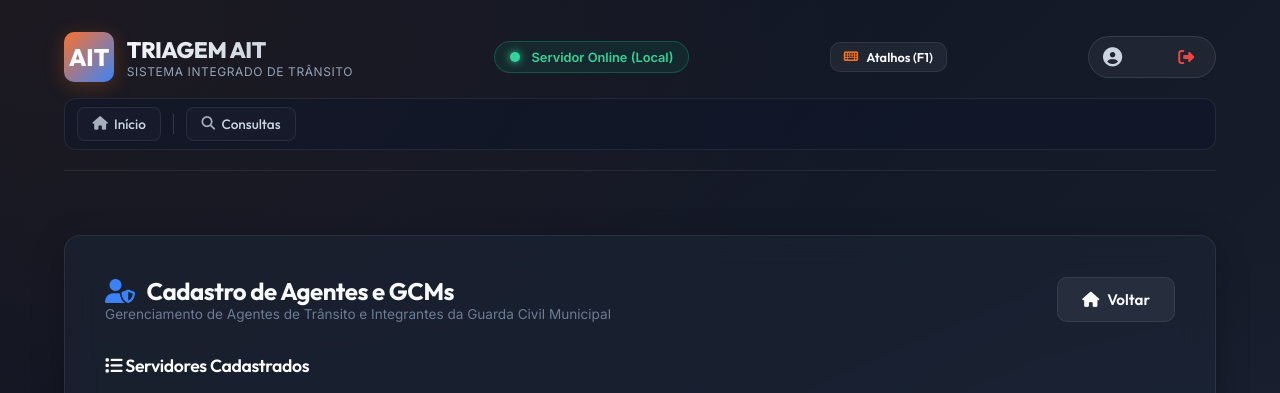
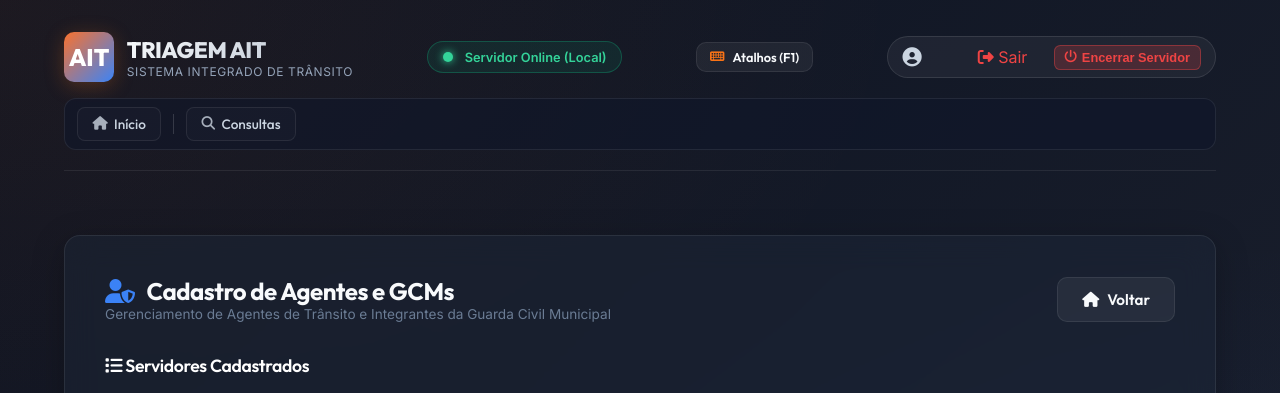
Before and after one commit to wMyster/Triagem-AITs, a Flask app: template templates/agentes.html in a window 1280 px wide. Shown: the top 393 px of the page. Run offline with Flask 3, Linux system fonts and the light colour scheme; the template is opened without the code that fills it, so the values that code supplies are empty; the visitor is signed in with stand-in values (Sample User, id 1).

Commit message:
feat: Versao 2.0 com reset total do banco e usuarios e botao de encerramento do servidor no cabecalho e login

```diff
--- a/app.py
+++ b/app.py
@@ -230,6 +230,20 @@ def logout():
     session.pop("user", None)
     flash("Sessão encerrada com sucesso. O servidor Triagem AIT continua ativo na barra de tarefas (próximo ao relógio).", "info")
     return redirect(url_for("login"))
+
+@app.route("/system/shutdown", methods=["POST"])
+def system_shutdown():
+    user = session.get("user", {})
+    user_name = user.get("username", "DESCONHECIDO")
+    user_setor = user.get("setor", "SISTEMA")
+    log_auditoria(user_name, user_setor, "SHUTDOWN_SERVIDOR", justificativa="Encerramento manual do servidor via interface")
+
+    def kill_process():
+        time.sleep(0.5)
+        os._exit(0)
+
+    threading.Thread(target=kill_process, daemon=True).start()
+    return jsonify({"status": "shutdown", "message": "Servidor encerrado com sucesso!"})
 
 # --- Dashboard Principal ---
 @app.route("/")
--- a/scripts/clean_database.py
+++ b/scripts/clean_database.py
@@ -14,7 +14,6 @@ def clean_database():
     usuarios_padrao = [
         ("admin", "Administrador Geral", "0000", "admin123!", "setor_publico", "admin"),
         ("triagem", "Operador Triagem", "1001", "triagem123!", "setor_publico", "transporte"),
-        ("transporte", "Operador Triagem (Legacy)", "1002", "triagem123!", "setor_publico", "transporte"),
         ("dct", "Conferente DCT", "2002", "dct123!", "setor_publico", "dct"),
         ("empresa", "Conferente Empresa Processamento", "3003", "empresa123!", "empresa_processamento", "empresa"),
         ("consulta", "Usuário de Consulta", "4004", "consulta123!", "setor_publico", "consulta")
--- a/templates/layout.html
+++ b/templates/layout.html
@@ -128,8 +128,11 @@
                         </span>
                     </div>
                     <a href="{{ url_for('logout') }}" title="Sair do sistema" style="color: #ef4444; margin-left: 0.4rem; padding: 0.2rem 0.4rem; text-decoration: none;">
-                        <i class="fa-solid fa-right-from-bracket"></i>
+                        <i class="fa-solid fa-right-from-bracket"></i> Sair
                     </a>
+                    <button onclick="shutdownSystem()" title="Encerrar Servidor do Sistema" style="background: rgba(239, 68, 68, 0.2); border: 1px solid rgba(239, 68, 68, 0.4); color: #ef4444; border-radius: 0.4rem; padding: 0.25rem 0.6rem; font-size: 0.8rem; font-weight: 600; cursor: pointer; display: flex; align-items: center; gap: 0.3rem; margin-left: 0.5rem;" id="btn-shutdown-nav">
+                        <i class="fa-solid fa-power-off"></i> Encerrar Servidor
+                    </button>
                 </div>
                 {% endif %}
             </div>
@@ -230,6 +233,21 @@
 
     <!-- Javascript for Dynamic Date, Network Health Monitoring and interactions -->
     <script>
+        function shutdownSystem() {
+            if (confirm("Deseja realmente fechar o sistema e encerrar o servidor nesta máquina?\n\nIsso desligará o processo em segundo plano.")) {
+                fetch('/system/shutdown', { method: 'POST' })
+                    .then(res => res.json())
+                    .then(data => {
+                        alert("Servidor encerrado com sucesso! Você pode fechar esta aba.");
+                        window.close();
+                    })
+                    .catch(err => {
+                        alert("Servidor encerrado.");
+                        window.close();
+                    });
+            }
+        }
+
         function updateDate() {
             const footerElement = document.getElementById("footer-date-text");
             const options = { weekday: 'long', year: 'numeric', month: 'long', day: 'numeric' };
```
Also changed, not shown: templates/login.html (+18 -0 lines).
